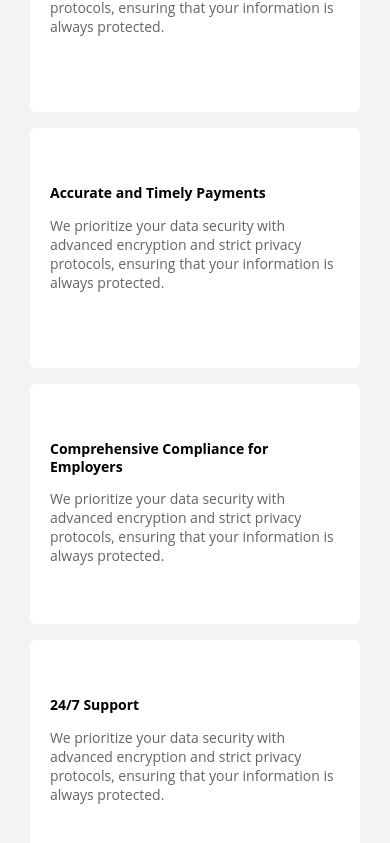
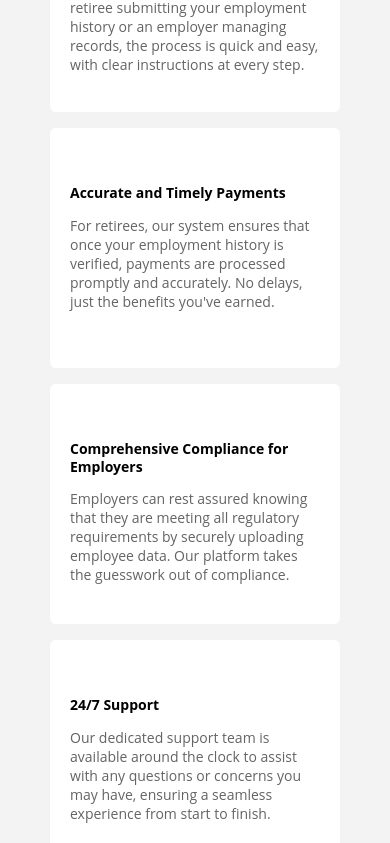
Before and after one commit to vikyij/retiree-app, a React (Create React App) app: page / in a window 390 px wide. Shown: the part 1441-2284 px from the top of the page. Built offline with nearby package versions, Linux system fonts and the light colour scheme; some icons are missing.

Commit message:
update contents, update styling, remove console

```diff
--- a/src/components/Card/card.css
+++ b/src/components/Card/card.css
@@ -1,9 +1,10 @@
 .card-wrapper {
+  flex: 1 1 250px;
   background-color: var(--white);
   border-radius: 6px;
   padding: 20px;
   width: 100%;
-  max-width: 290px;
+  max-width: 250px;
   height: 200px;
 }
 
@@ -12,6 +13,7 @@
   color: var(--gray-400);
 }
 
+
 @media screen and (max-width: 375px) {
   .card-wrapper {
     width: fit-content;
--- a/src/components/SecondSection/data.js
+++ b/src/components/SecondSection/data.js
@@ -7,32 +7,32 @@ import { ReactComponent as Support } from "../../images/help-circle-contained.sv
 export const cardContent = [
   {
     icon: <CheckIcon />,
-    heading: 'Secure and Reliable',
+    heading: "Secure and Reliable",
     content:
       "We prioritize your data security with advanced encryption and strict privacy protocols, ensuring that your information is always protected.",
   },
   {
     icon: <Users />,
-    heading: 'User-Friendly Experience',
+    heading: "User-Friendly Experience",
     content:
-      "We prioritize your data security with advanced encryption and strict privacy protocols, ensuring that your information is always protected.",
+      "Our platform is designed with simplicity inmind. Whether you’re a retiree submitting your employment history or an employer managing records, the process is quick and easy, with clear instructions at every step.",
   },
   {
     icon: <BankNote />,
-    heading: 'Accurate and Timely Payments',
+    heading: "Accurate and Timely Payments",
     content:
-      "We prioritize your data security with advanced encryption and strict privacy protocols, ensuring that your information is always protected.",
+      "For retirees, our system ensures that once your employment history is verified, payments are processed promptly and accurately. No delays, just the benefits you've earned.",
   },
   {
     icon: <Book />,
-    heading: 'Comprehensive Compliance for Employers',
+    heading: "Comprehensive Compliance for Employers",
     content:
-      "We prioritize your data security with advanced encryption and strict privacy protocols, ensuring that your information is always protected.",
+      "Employers can rest assured knowing that they are meeting all regulatory requirements by securely uploading employee data. Our platform takes the guesswork out of compliance.",
   },
   {
     icon: <Support />,
-    heading: '24/7 Support',
+    heading: "24/7 Support",
     content:
-      "We prioritize your data security with advanced encryption and strict privacy protocols, ensuring that your information is always protected.",
+      "Our dedicated support team is available around the clock to assist with any questions or concerns you may have, ensuring a seamless experience from start to finish.",
   },
 ];
--- a/src/components/SecondSection/index.jsx
+++ b/src/components/SecondSection/index.jsx
@@ -11,13 +11,13 @@ const SecondSection = () => {
       </h4>
       <div className="card-container">
         {cardContent.map((card, key) => (
-          <div key={key} >
+          <>
             <Card
               icon={card.icon}
               heading={card.heading}
               content={card.content}
             />
-          </div>
+          </>
         ))}
       </div>
     </section>
--- a/src/components/SecondSection/secondsection.css
+++ b/src/components/SecondSection/secondsection.css
@@ -12,7 +12,6 @@
   flex-wrap: wrap;
   gap: 16px;
   margin-top: 60px;
-  justify-content: center;
 }
 
 @media screen and (max-width: 835px) {
@@ -20,3 +19,15 @@
     padding: 60px 20px;
   }
 }
+
+@media screen and (min-width: 1673px) {
+  .card-container {
+    justify-content: center;
+  }
+}
+
+@media screen and (max-width: 635px) {
+  .card-container {
+    justify-content: center;
+  }
+}
--- a/src/components/Steps/data.js
+++ b/src/components/Steps/data.js
@@ -9,19 +9,19 @@ export const step1 = [
     number: 2,
     heading: "Submit Employment History",
     content:
-      "Start by creating an account. You'll be asked to provide basic personal information to get started.",
+      "Enter relevant employment details, through a simple, guided form. This information helps verify your eligibility for retirement payments.",
   },
   {
     number: 3,
     heading: "Verify and Confirm",
     content:
-      "Start by creating an account. You'll be asked to provide basic personal information to get started.",
+      "Once submitted, your information is reviewed for accuracy. Additional verification documents may be required.",
   },
   {
     number: 4,
     heading: "Receive Your Benefits",
     content:
-      "Start by creating an account. You'll be asked to provide basic personal information to get started.",
+      "Once your history is confirmed, you can begin receiving your retirement payments seamlessly, right into your bank account.",
   },
 ];
 
@@ -30,19 +30,19 @@ export const step2 = [
     number: 1,
     heading: "Verify Retiree Information",
     content:
-      "Start by creating an account. You'll be asked to provide basic personal information to get started.",
+      "As a PFA, your role is to review and verify the employment history submitted by retirees. Cross-check the data provided to ensure it aligns with official records, ensuring accuracy and eligibility.",
   },
   {
     number: 2,
     heading: "Capture Biometric Data",
     content:
-      "Start by creating an account. You'll be asked to provide basic personal information to get started.",
+      "Once the retiree’s employment details have been verified, PFAs are responsible for capturing biometric data, such as fingerprints and facial recognition. This added layer of security helps prevent fraud and ensures the authenticity of the retiree's claims.",
   },
   {
     number: 3,
     heading: "Submit and Approve",
     content:
-      "Start by creating an account. You'll be asked to provide basic personal information to get started.",
+      "After validating the information and capturing biometrics, submit the data to the platform for final approval. This step ensures that the retiree can start receiving their payments seamlessly.",
   },
 ];
 
@@ -51,18 +51,18 @@ export const step3 = [
     number: 1,
     heading: "Upload Employee Records",
     content:
-      "Start by creating an account. You'll be asked to provide basic personal information to get started.",
+      "Employers can log in and upload employee data for compliance and verification purposes. This helps ensure that former employees’ records are correctly matched to receive retirement benefits.",
   },
   {
     number: 2,
     heading: "Review and Validate",
     content:
-      "Start by creating an account. You'll be asked to provide basic personal information to get started.",
+      "Our platform automatically validates the uploaded records against internal databases, making sure the information is accurate and up to date.",
   },
   {
     number: 3,
     heading: "Ensure Compliance",
     content:
-      "Start by creating an account. You'll be asked to provide basic personal information to get started.",
+      "By completing this process, you’ll meet regulatory requirements while ensuring your employees have access to the benefits they’ve earned.",
   },
 ];
--- a/src/pages/Login/index.jsx
+++ b/src/pages/Login/index.jsx
@@ -15,6 +15,7 @@ const Login = () => {
   const [passwordVisibility, setPasswordVisibility] = useState(false);
 
   const [errors, setErrors] = useState({});
+  const [loading, setLoading] = useState(false);
 
   const handleChange = (e) => {
     const { name, value } = e.target;
@@ -29,7 +30,7 @@ const Login = () => {
         abortEarly: false,
       });
       setErrors({});
-
+      setLoading(true);
       // Assuming there's a backend api called login, make a post request using the axios package (import axios from 'axios')
       // try {
       //   const response = await axios.post("/api/login", {
@@ -43,19 +44,33 @@ const Login = () => {
       //   setMessage("Login successful!");
       //   Redirect the user to a protected route
       //   navigate("/dashboard");
+      //   setLoading(false);
+      //   setFormData({
+      //     username: "",
+      //     email: "",
+      //     password: "",
+      //     confirmPassword: "",
+      //   });
       // } catch (error) {
       //   setMessage(error.response?.data?.message || "Login failed!");
       // }
+
+      // On success, set loading false, clear the fields and navigate to dashboard
+      setLoading(false);
+      setFormData({
+        username: "",
+        email: "",
+        password: "",
+        confirmPassword: "",
+      });
     } catch (error) {
       let errList = {};
       error.inner.forEach((e) => {
         errList = { ...errList, [e.path]: e.message };
       });
-      console.log(errList);
-      setErrors(errList);
     }
   };
-  console.log(formData);
+
   const togglePasswordVisibility = () => {
     setPasswordVisibility(!passwordVisibility);
   };
@@ -116,7 +131,7 @@ const Login = () => {
           </div>
 
           <button type="submit" className="register-button">
-            Login
+            {loading ? "loading" : "Login"}
           </button>
         </form>
         <p className="login-link">
--- a/src/pages/Register/index.jsx
+++ b/src/pages/Register/index.jsx
@@ -22,6 +22,7 @@ const Register = () => {
   });
 
   const [errors, setErrors] = useState({});
+  const [loading, setLoading] = useState(false);
 
   const handleChange = (e) => {
     const { name, value } = e.target;
@@ -36,6 +37,7 @@ const Register = () => {
         abortEarly: false,
       });
       setErrors({});
+      setLoading(true);
       // Assuming there's a backend api called register, I'll make a post request using the axios package
       // try{
       //   const response = await axios.post("/api/register", {
@@ -45,9 +47,25 @@ const Register = () => {
       //     password: formData.password,
       //   });
       //   setMessage(response.data.message || "Registration successful!");
+      //   setLoading(false);
+      //   setFormData({
+      //     username: "",
+      //     email: "",
+      //     password: "",
+      //     confirmPassword: "",
+      //   });
       // } catch (error) {
       //   setMessage(error.response?.data?.message || "Registration failed!");
       // }
+      // On success of api call, set loading false, clear the fields and navigate to login
+      setLoading(false);
+      setFormData({
+        username: "",
+        email: "",
+        password: "",
+        confirmPassword: "",
+      });
+      navigate("/login");
     } catch (error) {
       let errList = {};
       error.inner.forEach((e) => {
@@ -176,7 +194,7 @@ const Register = () => {
             Help text
           </p>
           <button type="submit" className="register-button">
-            Register
+            {loading ? "Loading" : "Register"}
           </button>
         </form>
         <p className="login-link">
```
